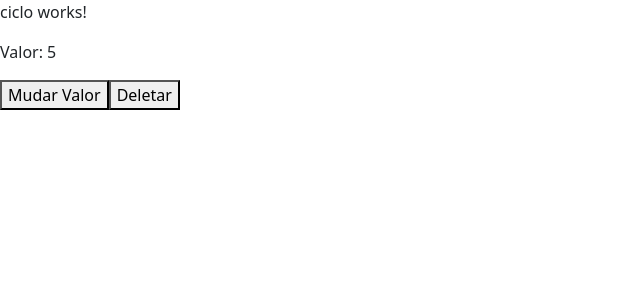
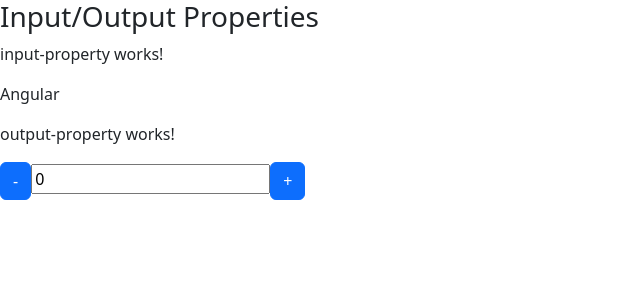
Before and after one commit to devFabioMats/formacao-angular, an Angular app in the folder data-binding/: page / in a window 1280 px wide. Shown: the top 300 px of the page, without its empty margins (0-640 px from the left). Built offline with nearby package versions, Linux system fonts and the light colour scheme.

Commit message:
coemntando ciclos

```diff
--- a/data-binding/src/app/app.component.html
+++ b/data-binding/src/app/app.component.html
@@ -1,4 +1,5 @@
-<!-- <app-data-binding></app-data-binding> -->
-<app-ciclo [valorInicial]="valor" *ngIf="!deletarCiclo"></app-ciclo>
+<app-data-binding></app-data-binding>
+
+<!-- <app-ciclo [valorInicial]="valor" *ngIf="!deletarCiclo"></app-ciclo>
 <button (click)="mudarValor()">Mudar Valor</button>
-<button (click)="destruirCiclo()">Deletar</button>
+<button (click)="destruirCiclo()">Deletar</button> -->
```
